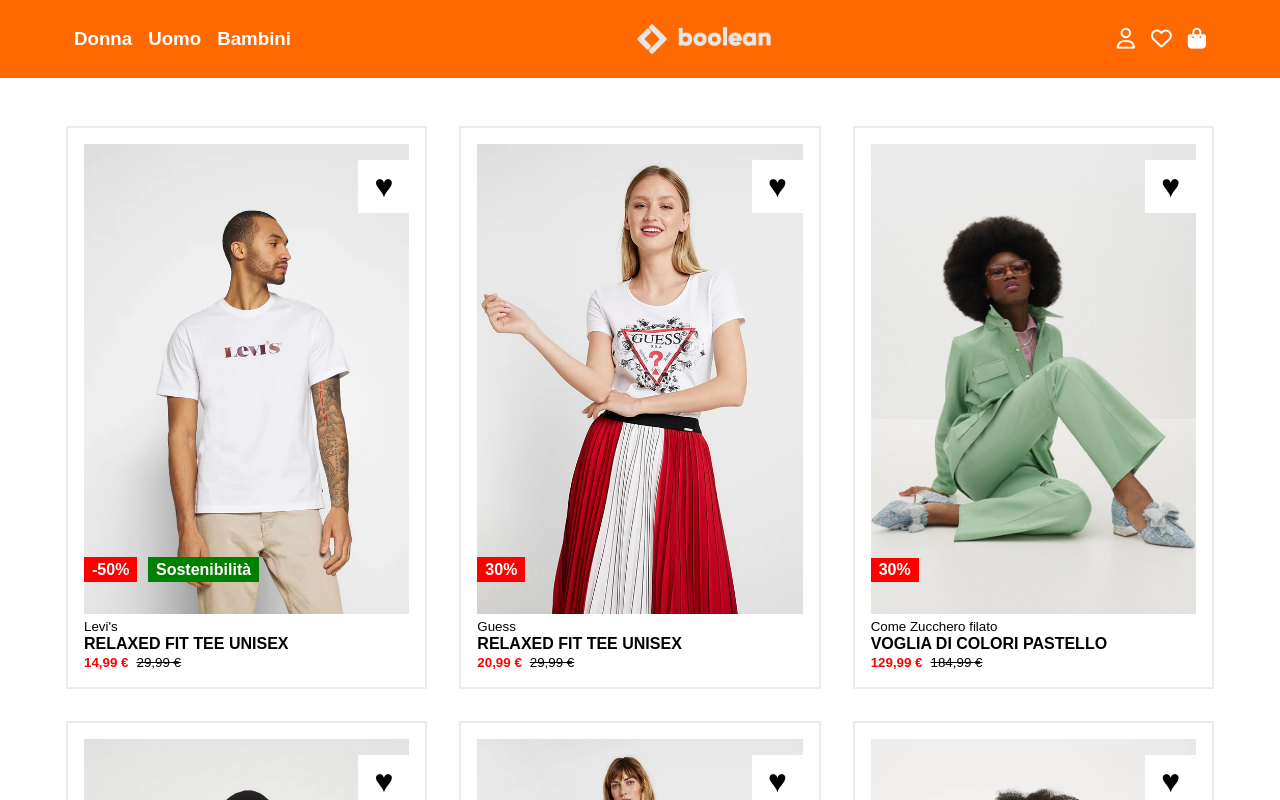
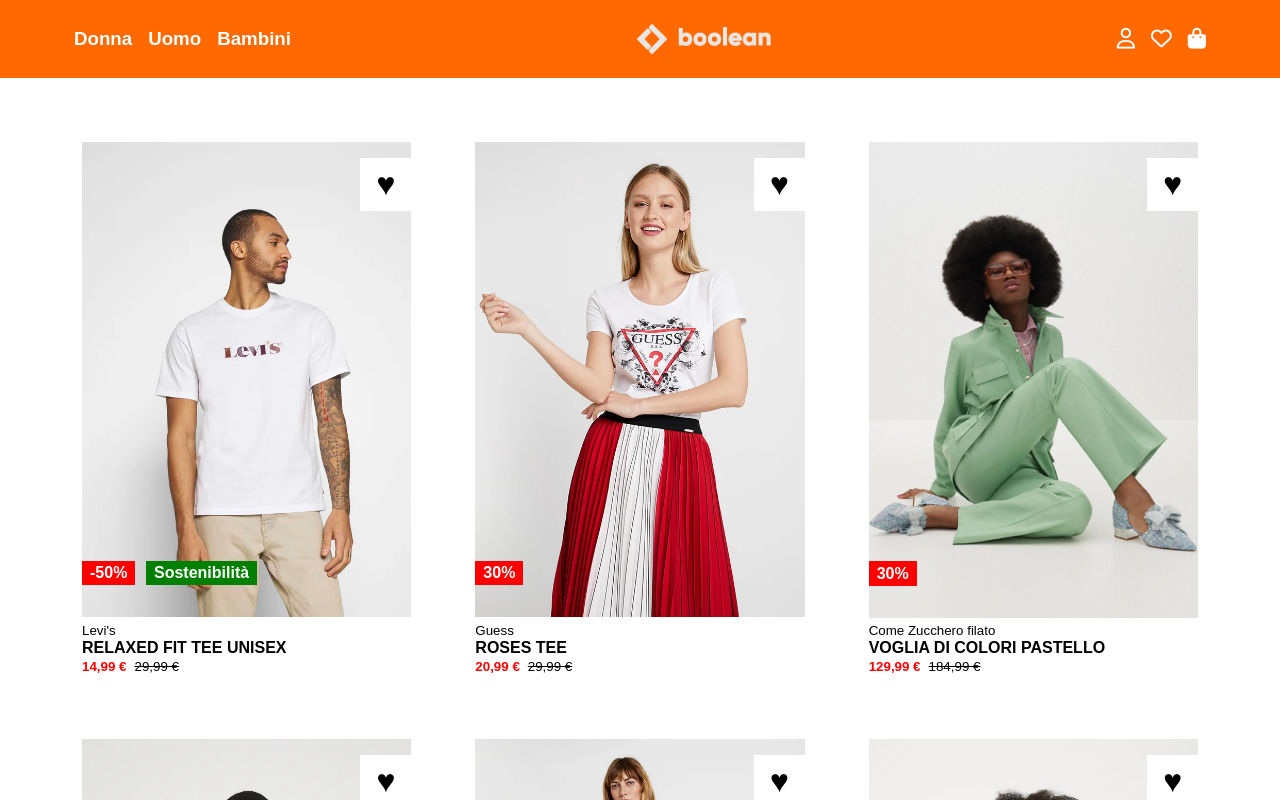
Before and after one commit to lucapolzone/vite-boolando, a Vue app: page / in a window 1280 px wide. Shown: the top 800 px of the page. Built offline with nearby package versions, Linux system fonts and the light colour scheme.

Commit message:
fix: changed cards variables

```diff
--- a/src/components/AppCard.vue
+++ b/src/components/AppCard.vue
@@ -34,9 +34,9 @@
       <!-- Caption -->
       <div class="wrapper-caption">
         <small>{{ card.brand }}</small>
-        <h2>{{ card.modelItem.toUpperCase() }}</h2>
+        <h2>{{ card.name.toUpperCase() }}</h2>
         <small class="discounted">{{ card.discountedPrice }}</small>
-        <small class="full">{{ card.fullPrice }}</small>
+        <small class="full">{{ card.price }}</small>
       </div>
     </div>
   </div>
@@ -57,7 +57,6 @@
 
   .card {
         padding: $small-size;
-        border: 2px solid rgb(236, 236, 236);
 
         .wrapper-photo {
           position: relative;
--- a/src/components/AppMain.vue
+++ b/src/components/AppMain.vue
@@ -10,9 +10,9 @@
             frontImage: '1.webp',
             backImage: '1b.webp',
             brand: "Levi's",
-            modelItem: 'Relaxed fit tee unisex',
+            name: 'Relaxed fit tee unisex',
             discountedPrice: '14,99 €',
-            fullPrice: '29,99 €',
+            price: '29,99 €',
             badges: [
               {
                 type: 'tag',
@@ -29,9 +29,9 @@
             frontImage: '2.webp',
             backImage: '2b.webp',
             brand: 'Guess',
-            modelItem: 'Relaxed fit tee unisex',
+            name: 'Roses tee',
             discountedPrice: '20,99 €',
-            fullPrice: '29,99 €',
+            price: '29,99 €',
             badges: [
               {
                 type: 'discount',
@@ -44,9 +44,9 @@
             frontImage: '3.webp',
             backImage: '3b.webp',
             brand: "Come Zucchero filato",
-            modelItem: 'Voglia di colori pastello',
+            name: 'Voglia di colori pastello',
             discountedPrice: '129,99 €',
-            fullPrice: '184,99 €',
+            price: '184,99 €',
             badges: [
               {
                 type: 'discount',
@@ -59,9 +59,9 @@
             frontImage: '4.webp',
             backImage: '4b.webp',
             brand: "Levi's",
-            modelItem: 'Tee unisex',
+            name: 'Tee unisex',
             discountedPrice: '14,99 €',
-            fullPrice: '29,99 €',
+            price: '29,99 €',
             badges: [
               {
                 type: 'tag',
@@ -78,7 +78,7 @@
             frontImage: '5.webp',
             backImage: '5b.webp',
             brand: "Maya Deluxe",
-            modelItem: 'Stripe Bodice',
+            name: 'Stripe Bodice',
             discountedPrice: '99,99 €',
             badges: []
           },
@@ -87,7 +87,7 @@
             frontImage: '6.webp',
             backImage: '6b.webp',
             brand: "Esprit",
-            modelItem: 'Maglione - black',
+            name: 'Maglione - black',
             discountedPrice: '29,99 €',
             badges: [
               {
```
